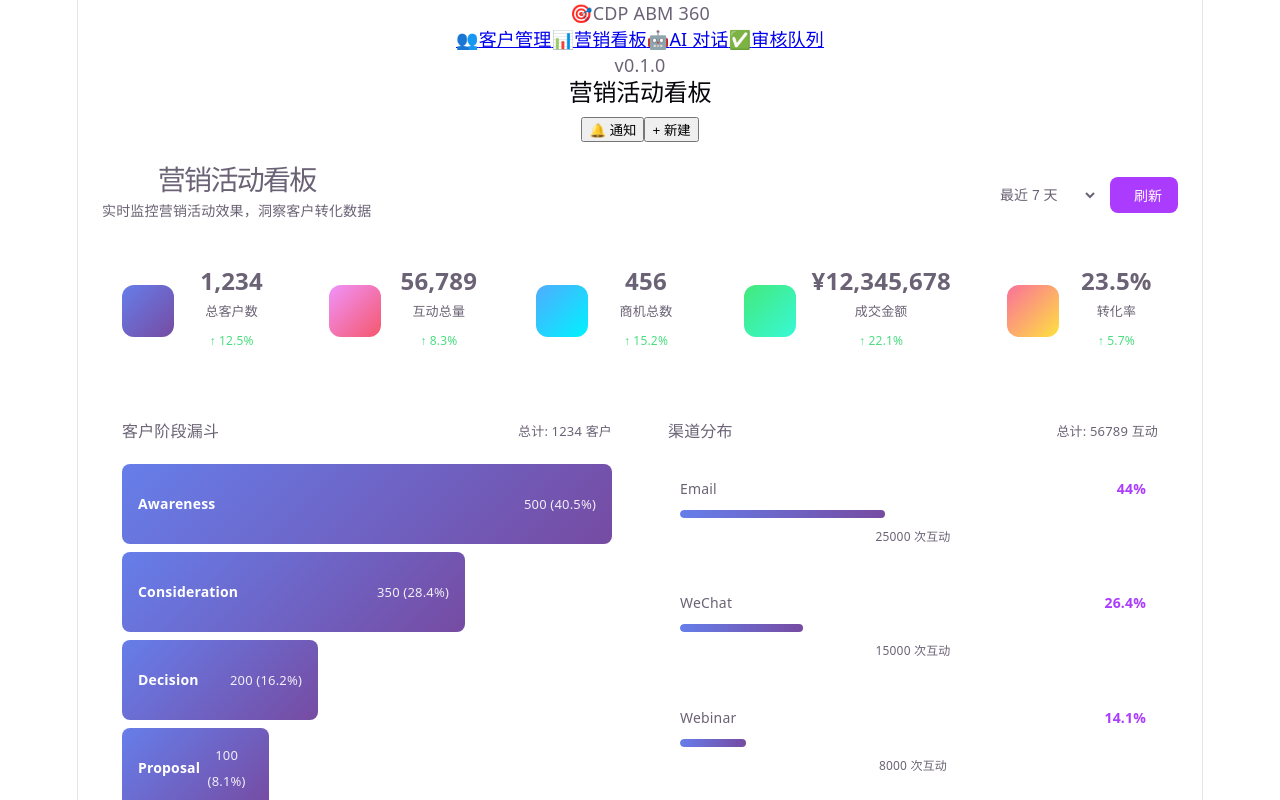
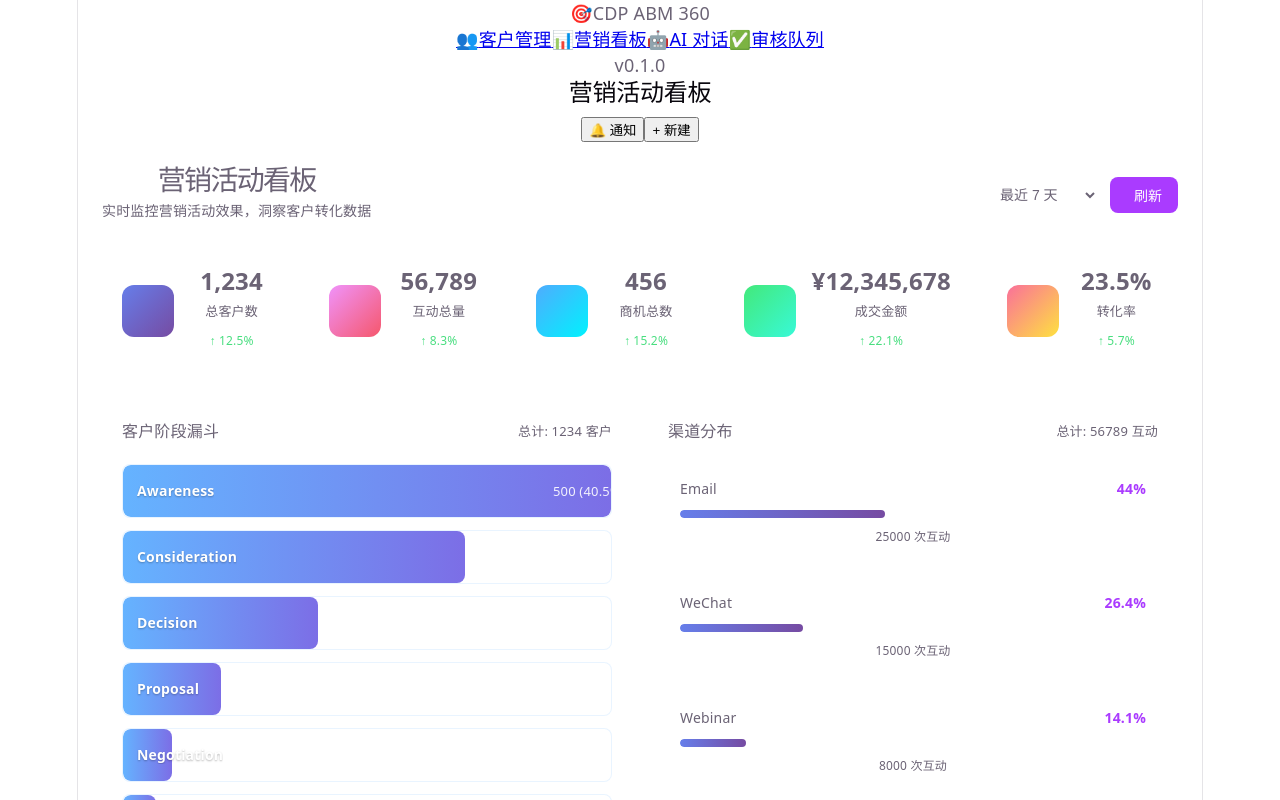
Before and after one commit to wxdwu/ruijie_cdp, a Vue app in the folder frontend/: page /campaign in a window 1280 px wide. Shown: the top 800 px of the page. Built offline with nearby package versions, Linux system fonts and the light colour scheme; no server answers; the HTML template or start-up script is replaced by a standard one.

Commit message:
营销看板显示问题

```diff
--- a/frontend/src/components/campaign/FunnelChart.vue
+++ b/frontend/src/components/campaign/FunnelChart.vue
@@ -9,9 +9,12 @@
         class="funnel-stage"
         v-for="(stage, index) in data.stages"
         :key="stage.stage"
-        :style="{ width: getStageWidth(index) + '%' }"
       >
-        <div class="stage-bar">
+        <div class="stage-bar-track">
+          <div
+            class="stage-bar"
+            :style="{ width: getStageWidth(index) + '%' }"
+          ></div>
           <div class="stage-info">
             <span class="stage-name">{{ stage.stage }}</span>
             <span class="stage-count">{{ stage.count }} ({{ stage.percentage }}%)</span>
@@ -46,9 +49,10 @@ const colors = [
 const getStageWidth = (index) => {
   const stages = props.data.stages || []
   if (stages.length === 0) return 100
-  const maxCount = Math.max(...stages.map(s => s.count))
-  const count = stages[index].count
-  return Math.max(30, (count / maxCount) * 100)
+  const maxPercentage = Math.max(...stages.map(s => Number(s.percentage) || 0))
+  const percentage = Number(stages[index].percentage) || 0
+  if (maxPercentage <= 0) return 0
+  return Math.max(2, (percentage / maxPercentage) * 100)
 }
 </script>
 
@@ -59,6 +63,7 @@ const getStageWidth = (index) => {
   border-radius: 12px;
   padding: 20px;
   height: 100%;
+  min-height: 420px;
 }
 
 .chart-header {
@@ -83,7 +88,7 @@ const getStageWidth = (index) => {
 .funnel-container {
   display: flex;
   flex-direction: column;
-  gap: 8px;
+  gap: 12px;
 }
 
 .funnel-stage {
@@ -94,31 +99,53 @@ const getStageWidth = (index) => {
   filter: brightness(1.1);
 }
 
+.stage-bar-track {
+  position: relative;
+  height: 52px;
+  overflow: hidden;
+  border-radius: 8px;
+  background: rgba(255, 255, 255, 0.04);
+  border: 1px solid rgba(101, 179, 255, 0.14);
+}
+
 .stage-bar {
-  background: linear-gradient(135deg, #667eea 0%, #764ba2 100%);
+  position: absolute;
+  inset: 0 auto 0 0;
+  min-width: 2%;
+  background: linear-gradient(90deg, #65b3ff 0%, #7c6ee6 100%);
   border-radius: 8px;
-  padding: 12px 16px;
-  min-height: 56px;
-  display: flex;
-  align-items: center;
+  transition: width 0.45s ease;
 }
 
 .stage-info {
+  position: relative;
+  z-index: 1;
   display: flex;
   justify-content: space-between;
   align-items: center;
+  gap: 16px;
   width: 100%;
+  height: 100%;
+  padding: 0 14px;
 }
 
 .stage-name {
   font-size: 14px;
   font-weight: 600;
   color: white;
+  line-height: 1.25;
+  min-width: 0;
+  overflow: hidden;
+  text-overflow: ellipsis;
+  white-space: nowrap;
+  text-shadow: 0 1px 2px rgba(0, 0, 0, 0.28);
 }
 
 .stage-count {
   font-size: 13px;
   color: rgba(255, 255, 255, 0.9);
   font-weight: 500;
+  flex-shrink: 0;
+  font-variant-numeric: tabular-nums;
 }
 </style>
```
